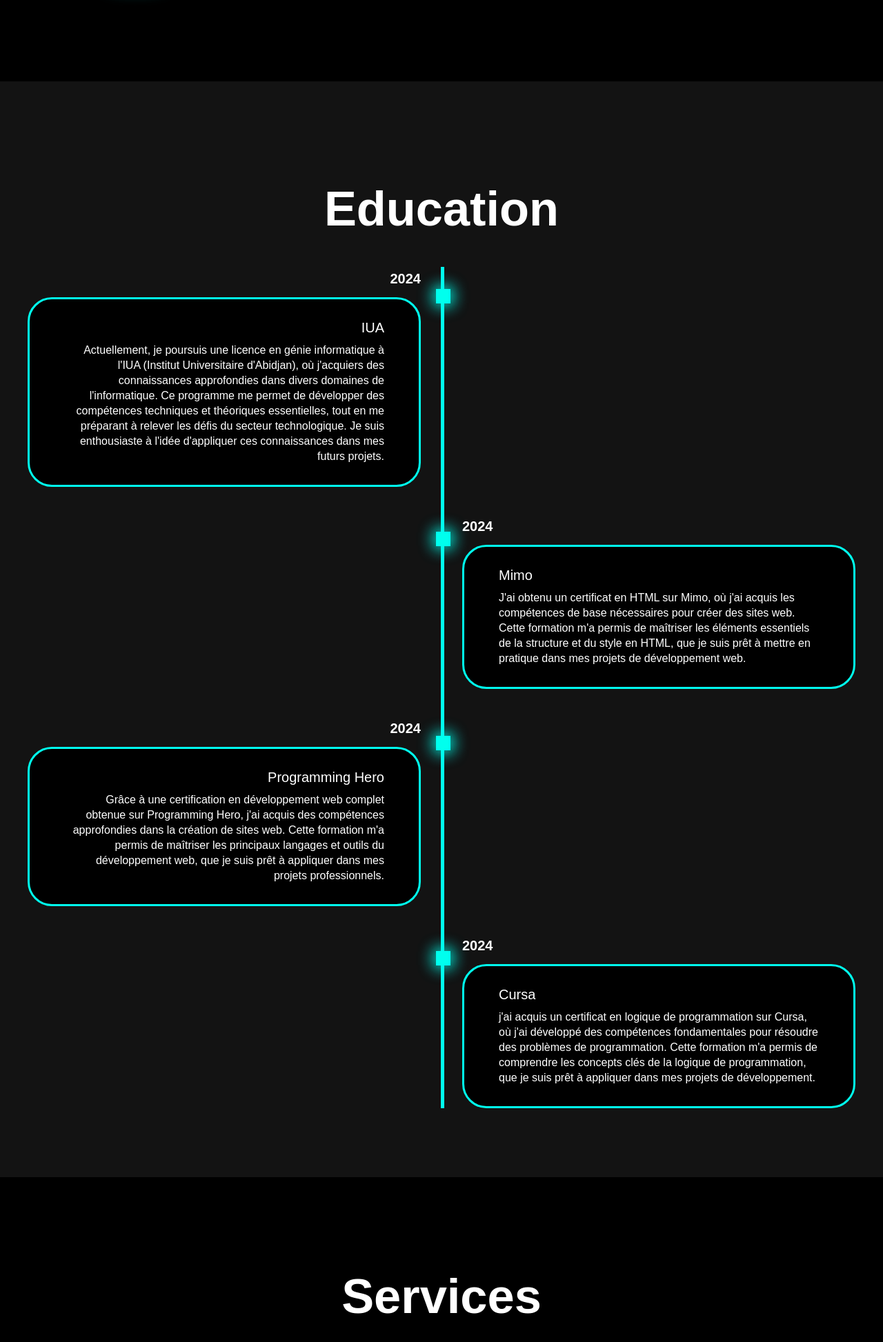
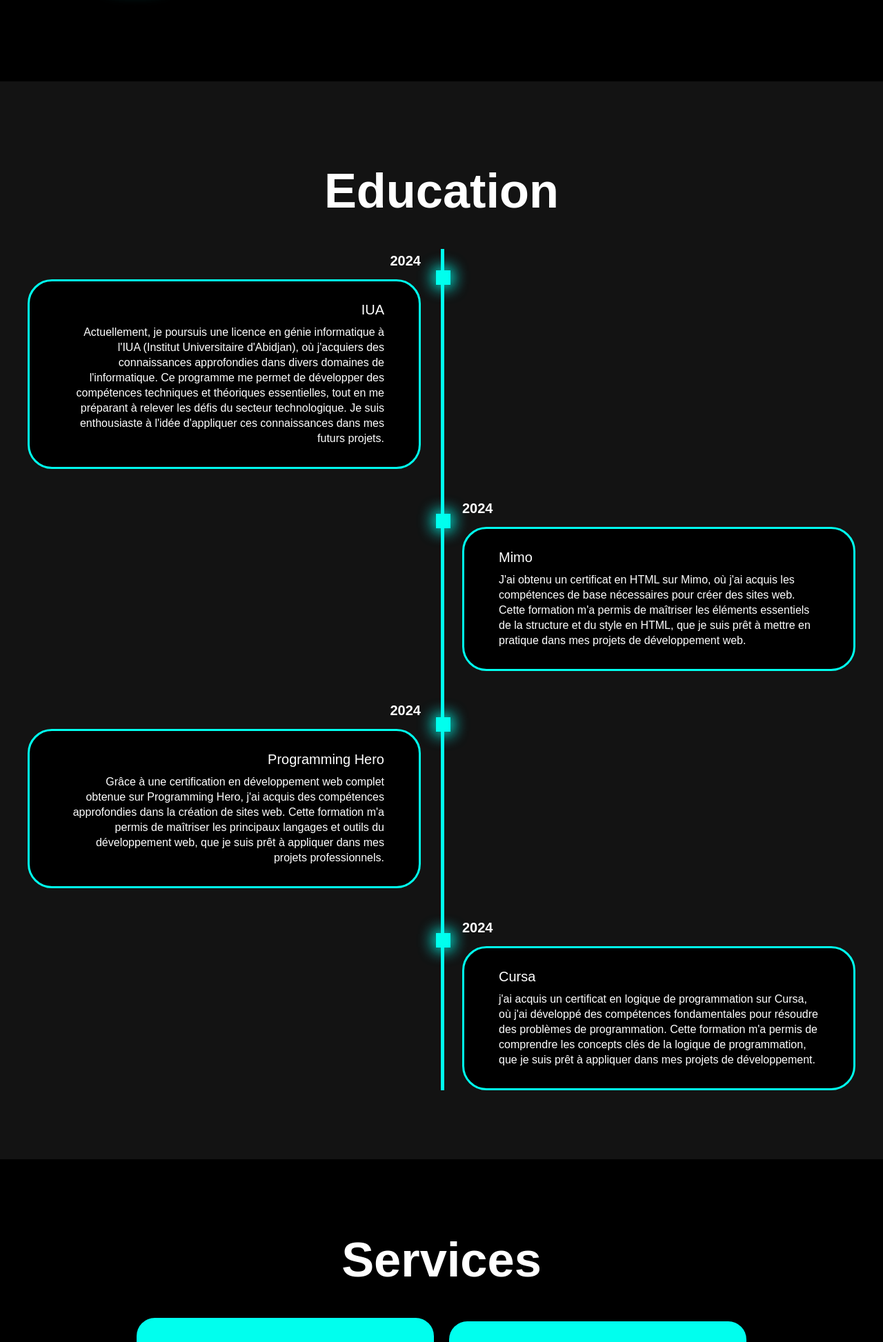
Before and after one commit to Orochichrys/Emmanuel-Bissa-Portfolio, a PHP site: page / in a window 1280 px wide. Shown: the part 682-2628 px from the top of the page at 69% size. Run offline with PHP 8.4, Linux system fonts and the light colour scheme.

Commit message:
Update style.css

```diff
--- a/style.css
+++ b/style.css
@@ -255,7 +255,7 @@ span{
 .heading{
   font-size:8rem ;
   text-align: center;
-  margin:5rem 0;
+  margin:2rem 0;
 }
 .education{
   padding:100px 15px;
@@ -661,7 +661,6 @@ span{
   }
   .heading{
     font-size:6rem ;
-    margin:1rem 0;
   }
   .services h2{
     margin-bottom: 3rem;
```
